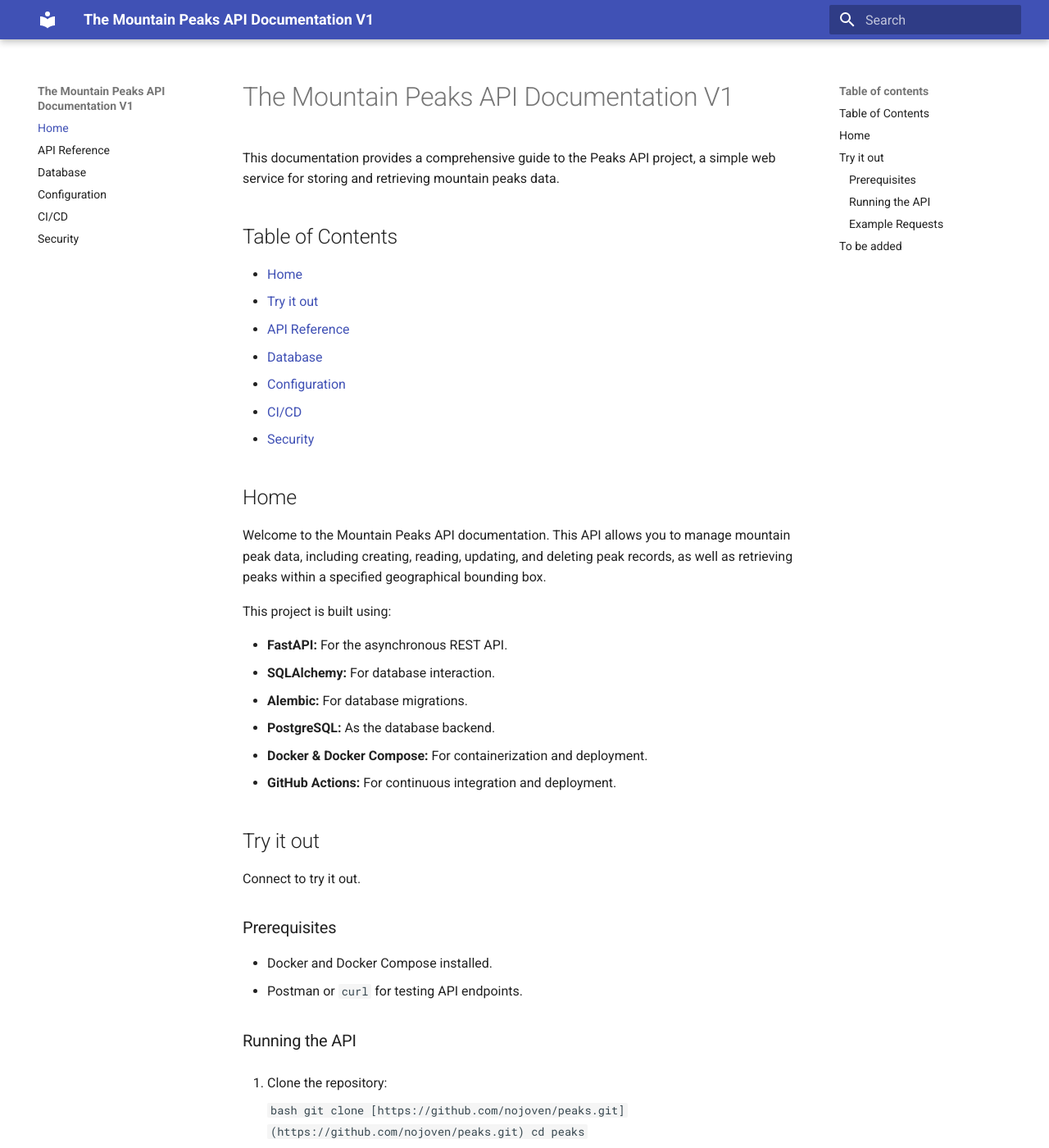
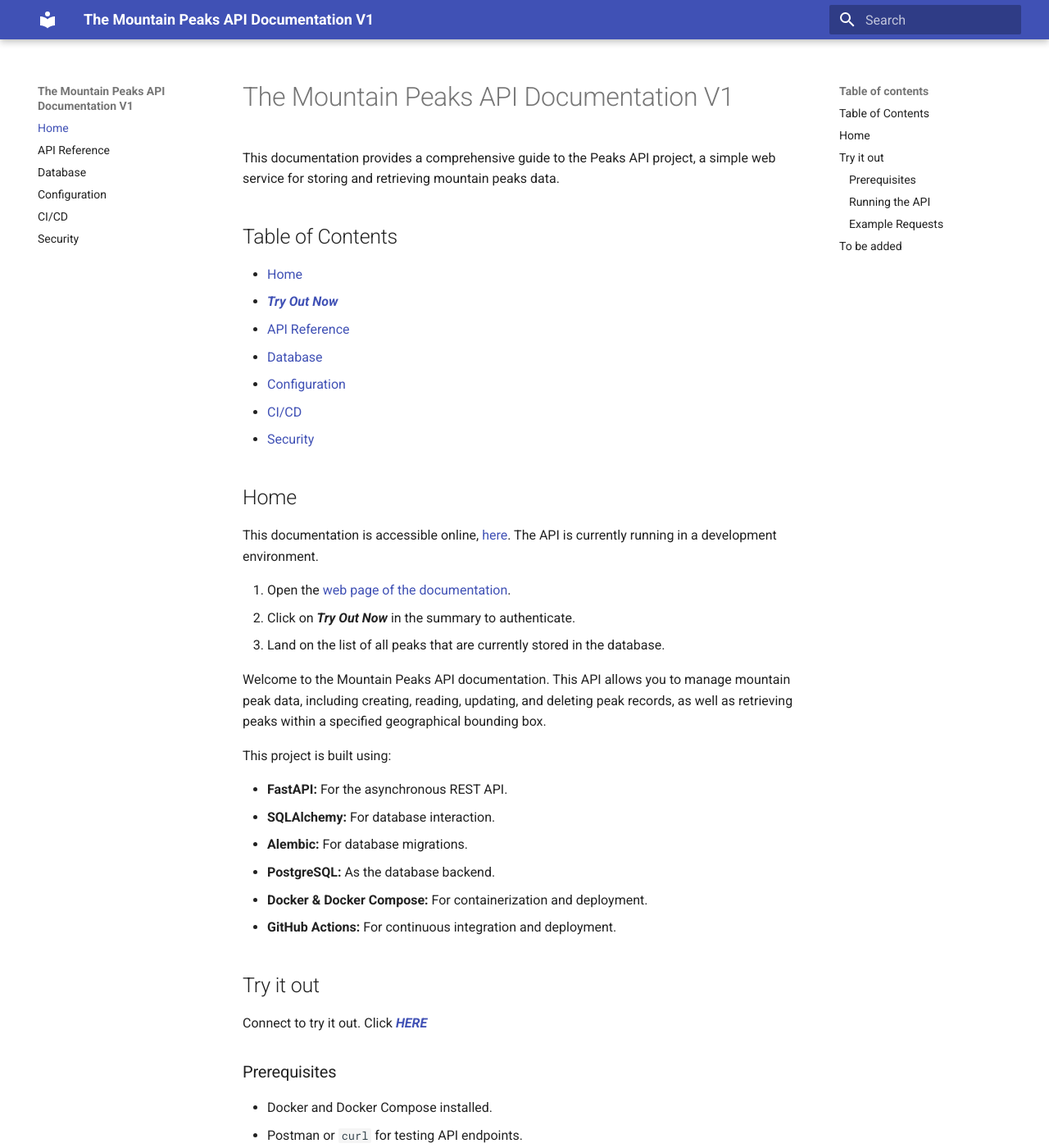
Before and after one commit to nojoven/peaks, an MkDocs documentation site: the page built from docs/docs/index.md, in a window 1280 px wide and 1400 px high. Shown: the whole window at 82% size. Built offline with MkDocs 1.6.1 and Material for MkDocs 9.7.7, drawn with Linux system fonts in a browser that asks for light colours.

Commit message:
docs(api):  Make the auth link more visible

```diff
--- a/docs/docs/index.md
+++ b/docs/docs/index.md
@@ -5,7 +5,7 @@ This documentation provides a comprehensive guide to the Peaks API project, a si
 ## Table of Contents
 
 - [Home](index.md)
-- [Try it out](http://127.0.0.1:8000/auth/login)
+- ***[Try Out Now](http://127.0.0.1:8000/auth/login)***
 - [API Reference](api_reference.md)
 - [Database](database.md)
 - [Configuration](configuration.md)
@@ -13,6 +13,13 @@ This documentation provides a comprehensive guide to the Peaks API project, a si
 - [Security](security.md)
 
 ## Home
+
+This documentation is accessible online, [here](https://peaks.onrender.com/).
+The API is currently running in a development environment.
+
+1. Open the [web page of the documentation](https://peaks.onrender.com/).
+2. Click on ***Try Out Now*** in the summary to authenticate.
+3. Land on the list of all peaks that are currently stored in the database.
 
 Welcome to the Mountain Peaks API documentation. This API allows you to manage mountain peak data, including creating, reading, updating, and deleting peak records, as well as retrieving peaks within a specified geographical bounding box.
 
@@ -27,8 +34,7 @@ This project is built using:
 
 ## Try it out
 
-Connect to try it out.
-
+Connect to try it out. Click ***[HERE](http://127.0.0.1:8000/auth/login)***
 
 ### Prerequisites
 
```
